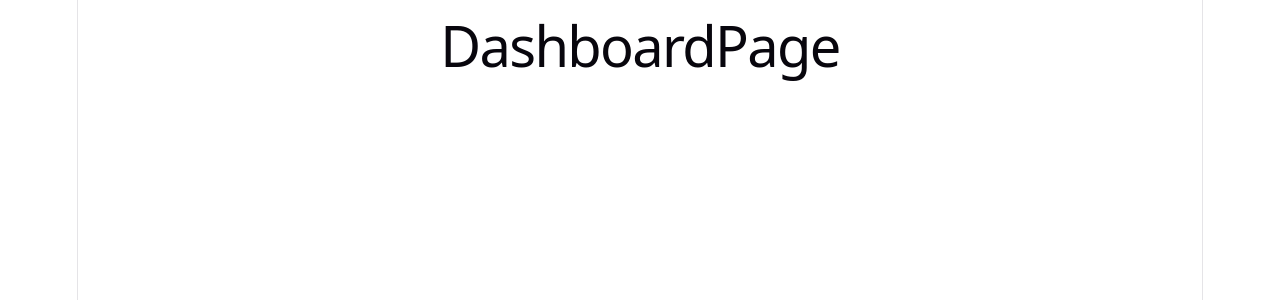
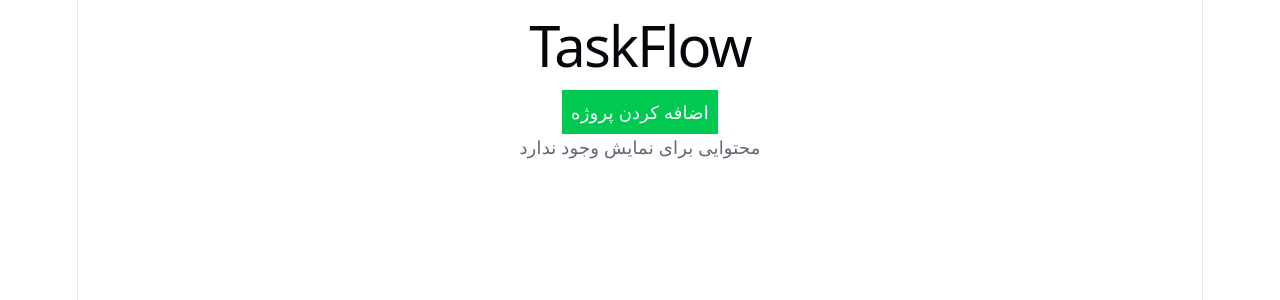
Before and after one commit to devfaf/TaskFlow, a React (Vite) app: page / in a window 1280 px wide. Shown: the top 300 px of the page. Built offline with nearby package versions, Linux system fonts and the light colour scheme.

Commit message:
Create Initial content

```diff
--- a/src/App.tsx
+++ b/src/App.tsx
@@ -1,11 +1,11 @@
-import DashboardPage from './pages/DashboardPage'
 import './App.css'
+import DashboardLayout from './layouts/DashboardLayout'
 
 function App() {
 
   return (
     <>
-      <DashboardPage/>
+      <DashboardLayout/>
     </>
   )
 }
--- a/src/components/common/Button.tsx
+++ b/src/components/common/Button.tsx
@@ -0,0 +1,9 @@
+// import React from 'react'
+
+const Button = () => {
+  return (
+    <button className="bg-green-500 p-2 text-white cursor-pointer">اضافه کردن پروژه</button>
+  )
+}
+
+export default Button
--- a/src/layouts/DashboardLayout.tsx
+++ b/src/layouts/DashboardLayout.tsx
@@ -0,0 +1,15 @@
+// import React from 'react'
+import DashboardPage from "../pages/DashboardPage"
+import Header from "../pages/Header"
+
+const DashboardLayout = () => {
+  return (
+    <>
+        <Header/>
+        <DashboardPage/>
+
+    </>
+  )
+}
+
+export default DashboardLayout
--- a/src/pages/DashboardPage.tsx
+++ b/src/pages/DashboardPage.tsx
@@ -1,8 +1,16 @@
 // import React from 'react'
+import Button from "../components/common/Button"
 
 const DashboardPage = () => {
   return (
-    <h1>DashboardPage</h1>
+    <div>
+      <Button/>
+      <div>
+        <div>
+          محتوایی برای نمایش وجود ندارد
+        </div>
+      </div>
+    </div>
   )
 }
 
--- /dev/null
+++ b/src/pages/Header.tsx
@@ -0,0 +1,11 @@
+import React from 'react'
+
+const Header = () => {
+  return (
+    <div>
+      <h1>TaskFlow</h1>
+    </div>
+  )
+}
+
+export default Header
```
